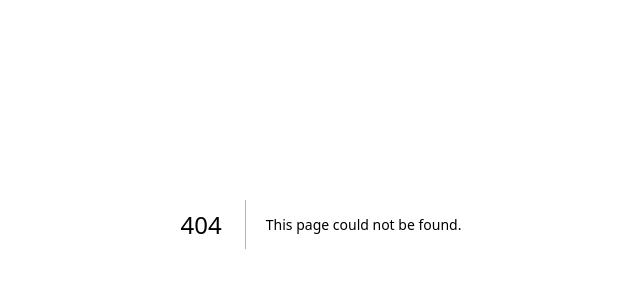
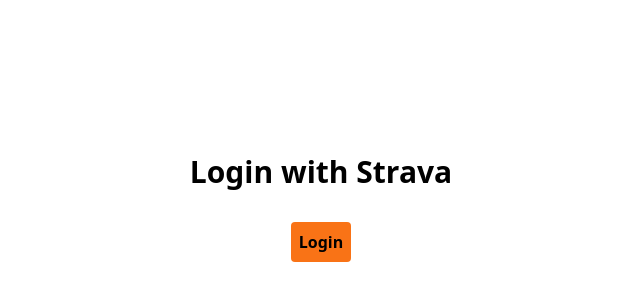
Before and after one commit to atefkbenothman/peloton, a Next.js app in the folder strava-ui/: page /login in a window 1280 px wide. Before the commit this address had no page. Shown: the part 176-476 px from the top of the page, without its empty margins (319-959 px from the left). Built offline with nearby package versions, Linux system fonts and the light colour scheme.

Commit message:
add login page

```diff
--- a/strava-ui/src/pages/index.tsx
+++ b/strava-ui/src/pages/index.tsx
@@ -1,9 +1,9 @@
-import Head from 'next/head'
-import Image from 'next/image'
-import { Inter } from '@next/font/google'
+// import Head from 'next/head'
+// import Image from 'next/image'
+// import { Inter } from '@next/font/google'
 // import styles from '@/styles/Home.module.css'
 
-const inter = Inter({ subsets: ['latin'] })
+// const inter = Inter({ subsets: ['latin'] })
 
 export default function Home() {
   return (
--- /dev/null
+++ b/strava-ui/src/pages/login.tsx
@@ -0,0 +1,12 @@
+export default function Login() {
+  return (
+    <>
+      <div className="flex h-screen">
+        <div className="m-auto flex flex-col items-center">
+          <h3 className="text-3xl font-bold">Login with Strava</h3>
+          <button className="btn bg-orange-500 rounded m-8 p-2 font-bold">Login</button>
+        </div>
+      </div>
+    </>
+  )
+}
```
